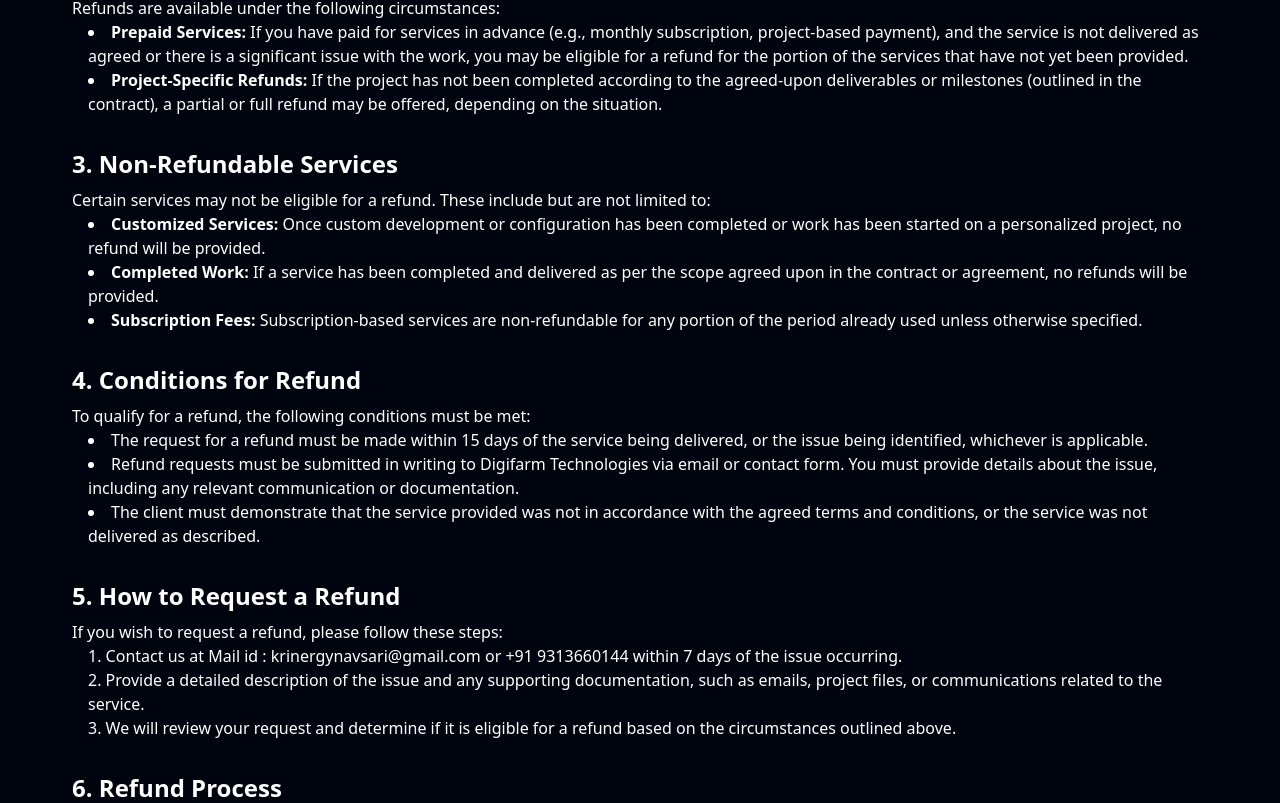
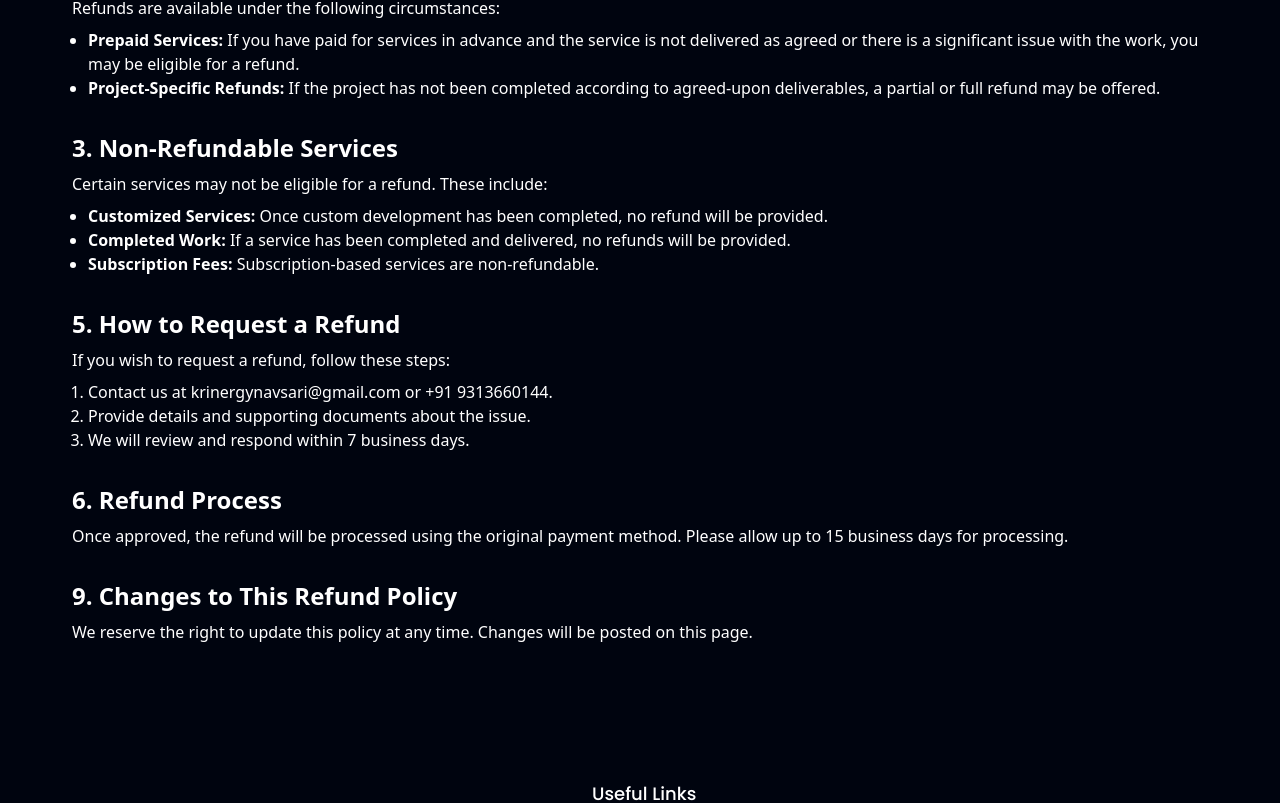
Before and after one commit to j2patel4545/Krinergy-Digital-Pendimng, a React (Vite) app: page /RefundPolicy in a window 1280 px wide. Shown: the part 440-1243 px from the top of the page. Built offline with nearby package versions, Linux system fonts and the light colour scheme.

Commit message:
RefundPolicy.jsx

```diff
--- a/src/Pages/RefundPolicy.jsx
+++ b/src/Pages/RefundPolicy.jsx
@@ -1,82 +1,123 @@
-import React from 'react';
+import React from "react";
+import { motion } from "framer-motion";
+
+const fadeInUp = {
+  hidden: { opacity: 0, y: 20 },
+  visible: { opacity: 1, y: 0, transition: { duration: 0.6 } },
+};
 
 const RefundPolicy = () => {
   return (
-    <div className="container py-10 bg-[#00040F] justify-center text-white pt-32 mx-auto w-screen px-4 sm:px-8">
-      <h1 className="text-3xl -ml-28 flex justify-center w-screen font-bold text-center mb-6">Refund Policy</h1>
-      <p className="mb-4">
-        At krinergy Digital Technologies, we are committed to providing high-quality IT services to our clients.
-        However, we understand that there may be circumstances under which you wish to request a refund.
-        This Refund Policy outlines the conditions under which refunds may be issued for services provided by krinergy Digital.
-      </p>
+    <motion.div
+      className="container py-10 bg-[#00040F] justify-center  text-white pt-32 mx-auto w-screen px-4 sm:px-8"
+      initial="hidden"
+      animate="visible"
+      variants={fadeInUp}
+    >
+      <motion.h1
+        className="text-3xl flex -ml-36 justify-center w-screen font-bold text-center mb-6"
+        variants={fadeInUp}
+      >
+        Refund Policy
+      </motion.h1>
 
-      <section className="mb-8">
-        <h2 className="text-2xl font-semibold mb-2">1. General Policy</h2>
+      <motion.p className="mb-4" variants={fadeInUp}>
+        At krinergy Digital Technologies, we are committed to providing
+        high-quality IT services to our clients. However, we understand that
+        there may be circumstances under which you wish to request a refund.
+        This Refund Policy outlines the conditions under which refunds may be
+        issued for services provided by krinergy Digital.
+      </motion.p>
+
+      {[
+        {
+          title: "1. General Policy",
+          content:
+            "We provide refunds for certain services in accordance with the terms outlined below. Please review the following conditions to understand if you are eligible for a refund.",
+        },
+        {
+          title: "2. Services Eligible for Refund",
+          content: (
+            <>
+              Refunds are available under the following circumstances:
+              <ul className="list-disc ml-4 mt-2">
+                <li>
+                  <strong>Prepaid Services:</strong> If you have paid for
+                  services in advance and the service is not delivered as agreed
+                  or there is a significant issue with the work, you may be
+                  eligible for a refund.
+                </li>
+                <li>
+                  <strong>Project-Specific Refunds:</strong> If the project has
+                  not been completed according to agreed-upon deliverables, a
+                  partial or full refund may be offered.
+                </li>
+              </ul>
+            </>
+          ),
+        },
+        {
+          title: "3. Non-Refundable Services",
+          content: (
+            <>
+              Certain services may not be eligible for a refund. These include:
+              <ul className="list-disc ml-4 mt-2">
+                <li>
+                  <strong>Customized Services:</strong> Once custom development
+                  has been completed, no refund will be provided.
+                </li>
+                <li>
+                  <strong>Completed Work:</strong> If a service has been
+                  completed and delivered, no refunds will be provided.
+                </li>
+                <li>
+                  <strong>Subscription Fees:</strong> Subscription-based
+                  services are non-refundable.
+                </li>
+              </ul>
+            </>
+          ),
+        },
+      ].map(({ title, content }, index) => (
+        <motion.section
+          key={index}
+          className="mb-8"
+          initial="hidden"
+          animate="visible"
+          variants={fadeInUp}
+        >
+          <h2 className="text-2xl font-semibold mb-2">{title}</h2>
+          <p>{content}</p>
+        </motion.section>
+      ))}
+
+      <motion.section className="mb-8" variants={fadeInUp}>
+        <h2 className="text-2xl font-semibold mb-2">5. How to Request a Refund</h2>
+        <p>If you wish to request a refund, follow these steps:</p>
+        <ul className="list-decimal ml-4 mt-2">
+          <li>Contact us at krinergynavsari@gmail.com or +91 9313660144.</li>
+          <li>Provide details and supporting documents about the issue.</li>
+          <li>We will review and respond within 7 business days.</li>
+        </ul>
+      </motion.section>
+
+      <motion.section className="mb-8" variants={fadeInUp}>
+        <h2 className="text-2xl font-semibold mb-2">6. Refund Process</h2>
         <p>
-          We provide refunds for certain services in accordance with the terms outlined below. Please review the following conditions to understand if you are eligible for a refund.
+          Once approved, the refund will be processed using the original payment
+          method. Please allow up to 15 business days for processing.
         </p>
-      </section>
+      </motion.section>
 
-      <section className="mb-8">
-        <h2 className="text-2xl font-semibold mb-2">2. Services Eligible for Refund</h2>
-        <p>Refunds are available under the following circumstances:</p>
-        <ul className="list-inside list-disc ml-4">
-          <li><strong>Prepaid Services:</strong> If you have paid for services in advance (e.g., monthly subscription, project-based payment), and the service is not delivered as agreed or there is a significant issue with the work, you may be eligible for a refund for the portion of the services that have not yet been provided.</li>
-          <li><strong>Project-Specific Refunds:</strong> If the project has not been completed according to the agreed-upon deliverables or milestones (outlined in the contract), a partial or full refund may be offered, depending on the situation.</li>
-        </ul>
-      </section>
-
-      <section className="mb-8">
-        <h2 className="text-2xl font-semibold mb-2">3. Non-Refundable Services</h2>
-        <p>Certain services may not be eligible for a refund. These include but are not limited to:</p>
-        <ul className="list-inside list-disc ml-4">
-          <li><strong>Customized Services:</strong> Once custom development or configuration has been completed or work has been started on a personalized project, no refund will be provided.</li>
-          <li><strong>Completed Work:</strong> If a service has been completed and delivered as per the scope agreed upon in the contract or agreement, no refunds will be provided.</li>
-          <li><strong>Subscription Fees:</strong> Subscription-based services are non-refundable for any portion of the period already used unless otherwise specified.</li>
-        </ul>
-      </section>
-
-      <section className="mb-8">
-        <h2 className="text-2xl font-semibold mb-2">4. Conditions for Refund</h2>
-        <p>To qualify for a refund, the following conditions must be met:</p>
-        <ul className="list-inside list-disc ml-4">
-          <li>The request for a refund must be made within 15 days of the service being delivered, or the issue being identified, whichever is applicable.</li>
-          <li>Refund requests must be submitted in writing to Digifarm Technologies via email or contact form. You must provide details about the issue, including any relevant communication or documentation.</li>
-          <li>The client must demonstrate that the service provided was not in accordance with the agreed terms and conditions, or the service was not delivered as described.</li>
-        </ul>
-      </section>
-
-      <section className="mb-8">
-        <h2 className="text-2xl font-semibold mb-2">5. How to Request a Refund</h2>
-        <p>If you wish to request a refund, please follow these steps:</p>
-        <ul className="list-inside list-decimal ml-4">
-          <li>Contact us at Mail id : krinergynavsari@gmail.com  or +91 9313660144 within 7 days of the issue occurring.</li>
-          <li>Provide a detailed description of the issue and any supporting documentation, such as emails, project files, or communications related to the service.</li>
-          <li>We will review your request and determine if it is eligible for a refund based on the circumstances outlined above.</li>
-        </ul>
-      </section>
-
-      <section className="mb-8">
-        <h2 className="text-2xl font-semibold mb-2">6. Refund Process</h2>
-        <p>Once your refund request has been reviewed, we will notify you of the decision within 7 business days. If your request is approved, the refund will be processed using the same method of payment used for the original transaction. Please allow up to 15 business days for the refund to appear in your account, depending on the payment method.</p>
-      </section>
-
-      <section className="mb-8">
-        <h2 className="text-2xl font-semibold mb-2">7. Partial Refunds</h2>
-        <p>In some cases, we may issue a partial refund based on the amount of work completed. If services were partially provided but not in line with the agreed-upon specifications, a partial refund may be offered for the unfulfilled portion of the project.</p>
-      </section>
-
-      <section className="mb-8">
-        <h2 className="text-2xl font-semibold mb-2">8. Disputes</h2>
-        <p>If a refund request cannot be resolved through our customer support process, the dispute will be handled in accordance with the dispute resolution procedures outlined in our Terms and Conditions.</p>
-      </section>
-
-      <section className="mb-8">
+      <motion.section className="mb-8" variants={fadeInUp}>
         <h2 className="text-2xl font-semibold mb-2">9. Changes to This Refund Policy</h2>
-        <p>We reserve the right to modify or update this Refund Policy at any time. Any changes will be posted on this page with an updated “Last Updated” date. It is your responsibility to review this policy periodically to stay informed of any changes.</p>
-      </section>
-    </div>
+        <p>
+          We reserve the right to update this policy at any time. Changes will
+          be posted on this page.
+        </p>
+      </motion.section>
+    </motion.div>
   );
-}
+};
 
 export default RefundPolicy;
```
